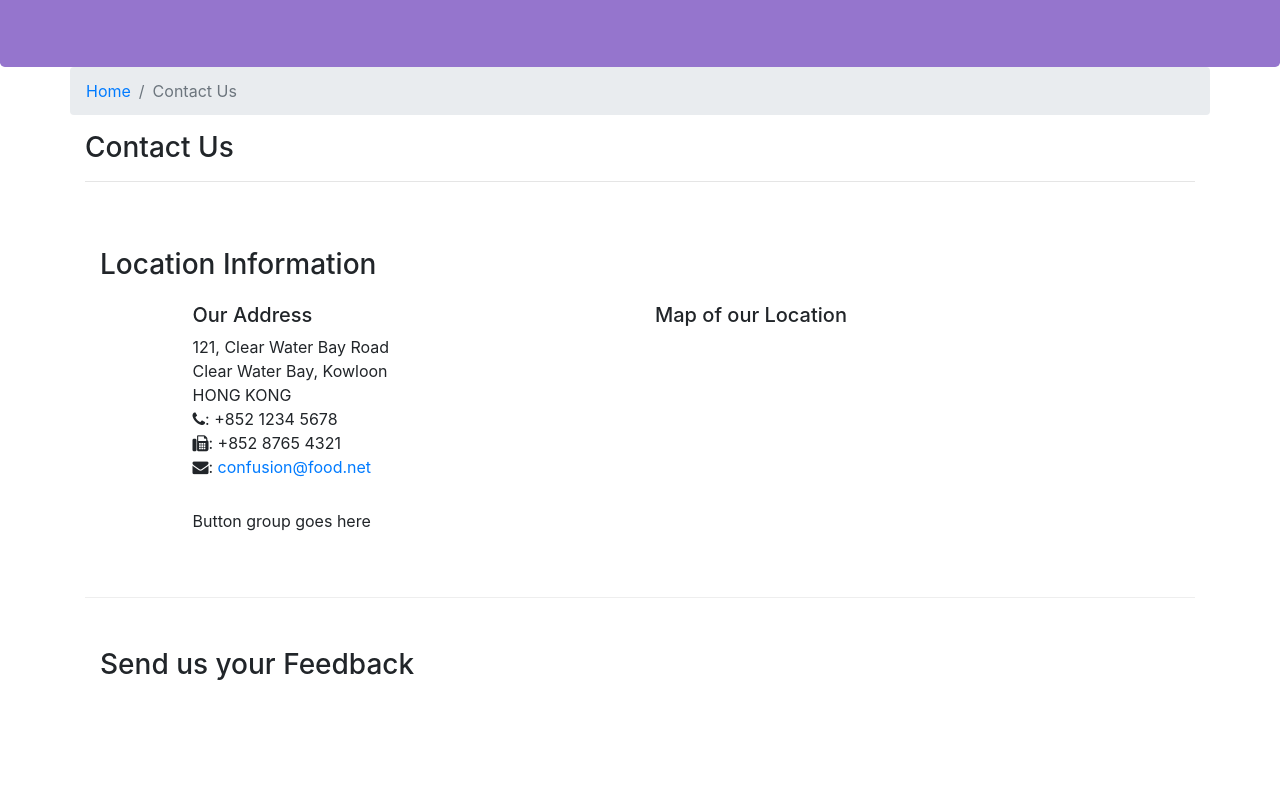
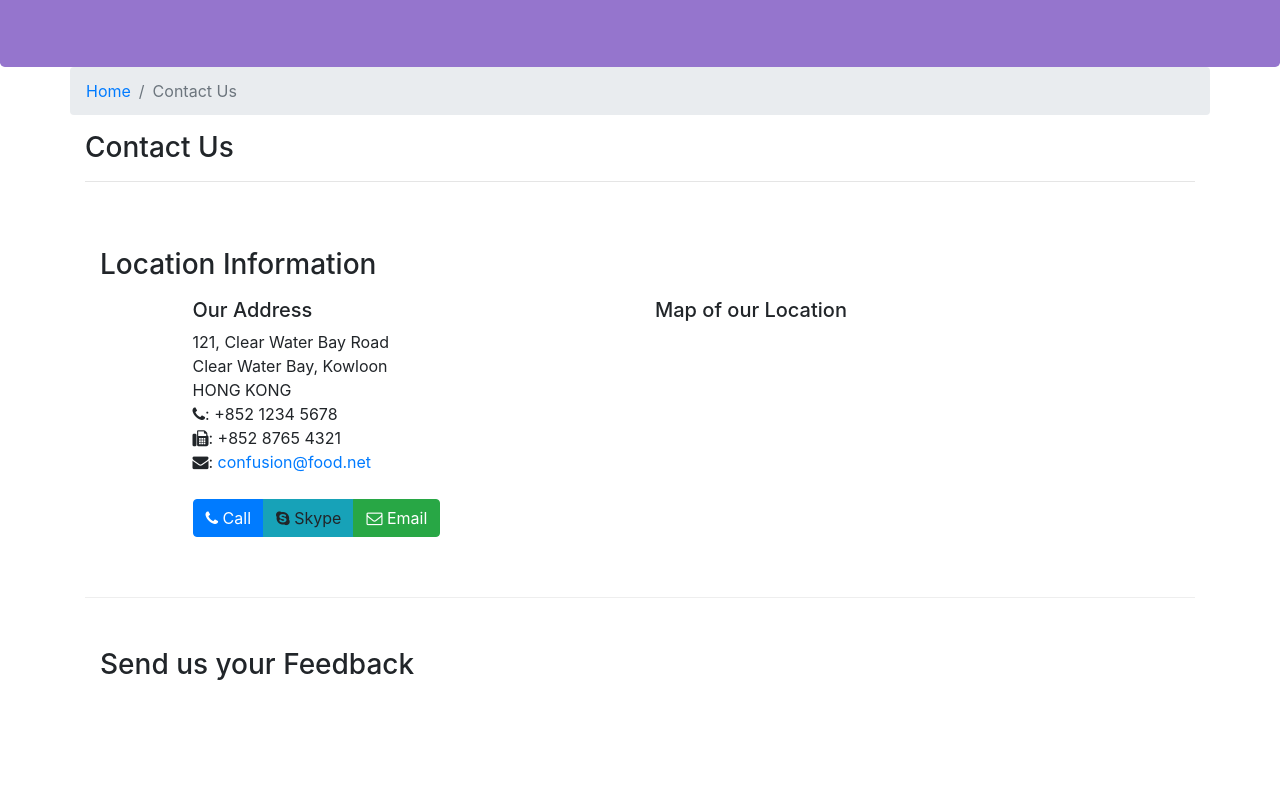
Before and after one commit to Bkpanther/Intro-to-bootstrap4, a website: page contactus.html in a window 1280 px wide. Shown: the part 267-1070 px from the top of the page. Drawn offline with nearby package versions, Linux system fonts and the light colour scheme.

Commit message:
added buttons in contact.html

```diff
--- a/contactus.html
+++ b/contactus.html
@@ -79,7 +79,11 @@
                 <h5>Map of our Location</h5>
             </div>
             <div class="col-12 col-sm-11 offset-sm-1">
-                Button group goes here
+                <div class="btn-group" role="group">
+                    <a role="button" class="btn btn-primary" href="tel:+85212345678"><i class="fa fa-phone"></i> Call</a>
+                    <a role="button" class="btn btn-info"><i class="fa fa-skype"></i> Skype</a>
+                    <a role="button" class="btn btn-success" href="mailto:confusion@food.net"><i class="fa fa-envelope-o"></i> Email</a>
+                </div>
             </div>
         </div>
 
```
